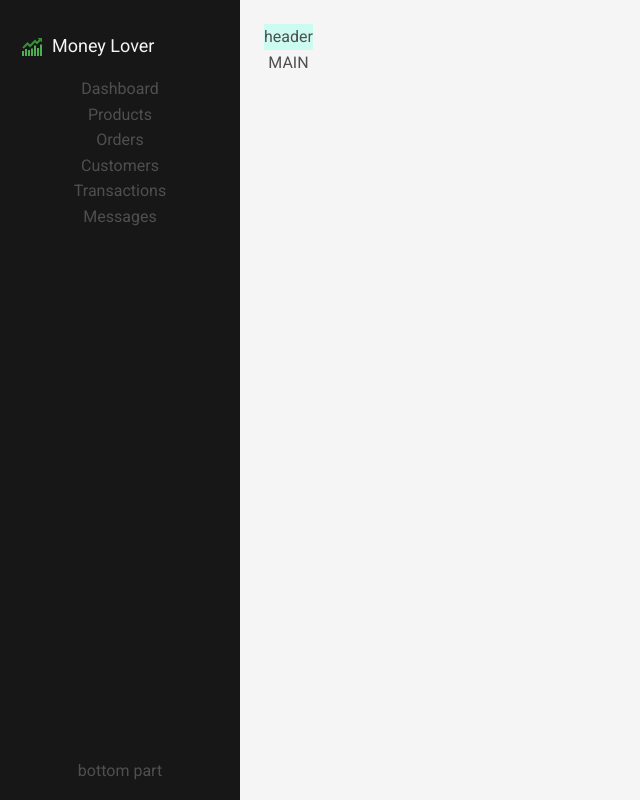
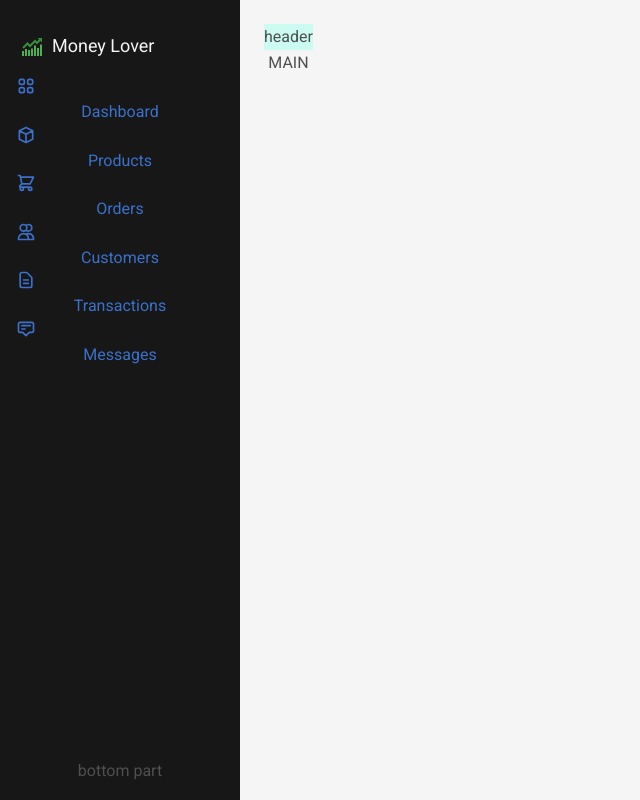
Before and after one commit to TrangDC/Money_Lover_Module_6, a React (Create React App) app: page / in a window 1280 px wide. Shown: the whole page, without its empty margins (0-640 px from the left). Built offline with nearby package versions, Linux system fonts and the light colour scheme; what yup-password would draw is missing.

Commit message:
create SidebarLink component on Sidebar to set up sidebar icon and labels

```diff
--- a/src/new_src/components/shared/Sidebar.js
+++ b/src/new_src/components/shared/Sidebar.js
@@ -1,6 +1,7 @@
 import React from 'react';
 import {FcBullish} from "react-icons/fc";
 import {DASHBOARD_SIDEBAR_LINKS} from "../../lib/consts";
+import {Link} from "react-router-dom";
 
 const Sidebar = () => {
     return (
@@ -11,9 +12,7 @@ const Sidebar = () => {
             </div>
             <div className='flex-1'>
                 {DASHBOARD_SIDEBAR_LINKS.map((item) => (
-                    <div key={item.index}>
-                        {item.label}
-                    </div>
+                    <SidebarLink key={item.index} item={item}/>
                 ))}
             </div>
             <div>bottom part</div>
@@ -22,3 +21,14 @@ const Sidebar = () => {
 };
 
 export default Sidebar;
+
+function SidebarLink({item}) {
+    return (
+        <Link to={item.path}>
+            <span className="text-xl">
+                {item.icon}
+            </span>
+            {item.label}
+        </Link>
+    )
+}
```
